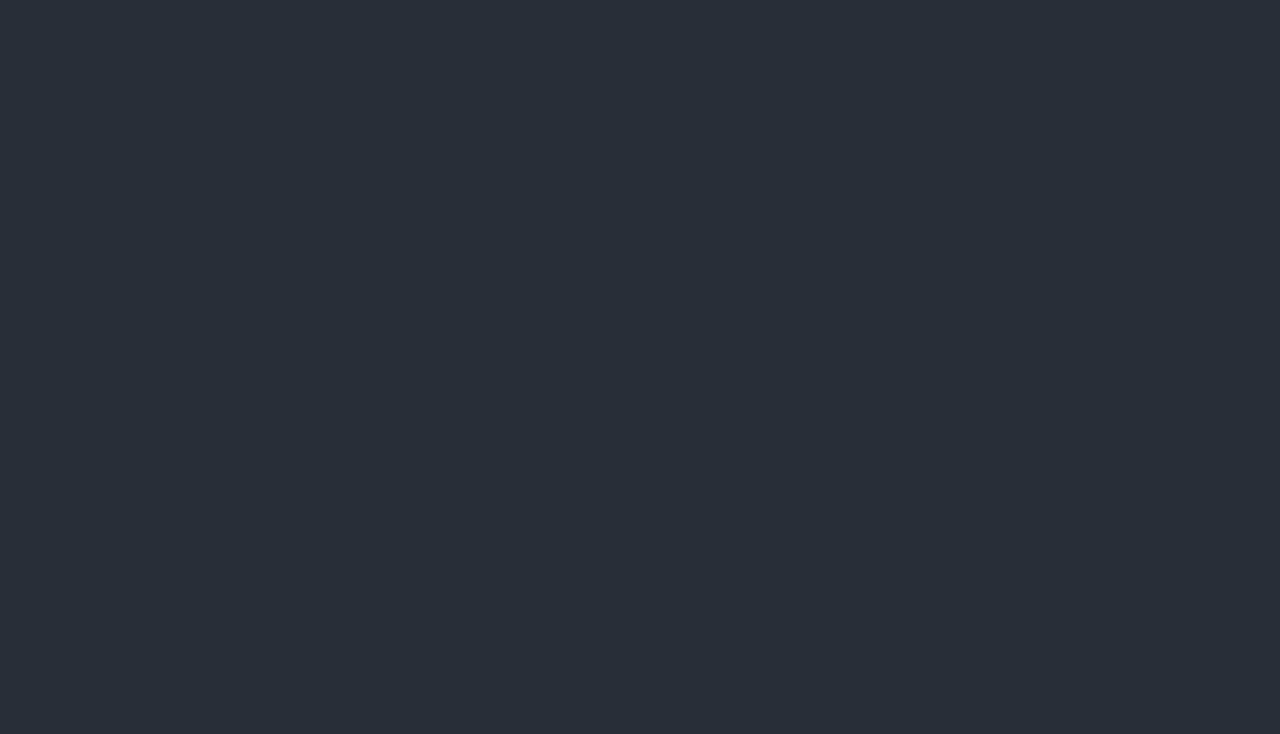
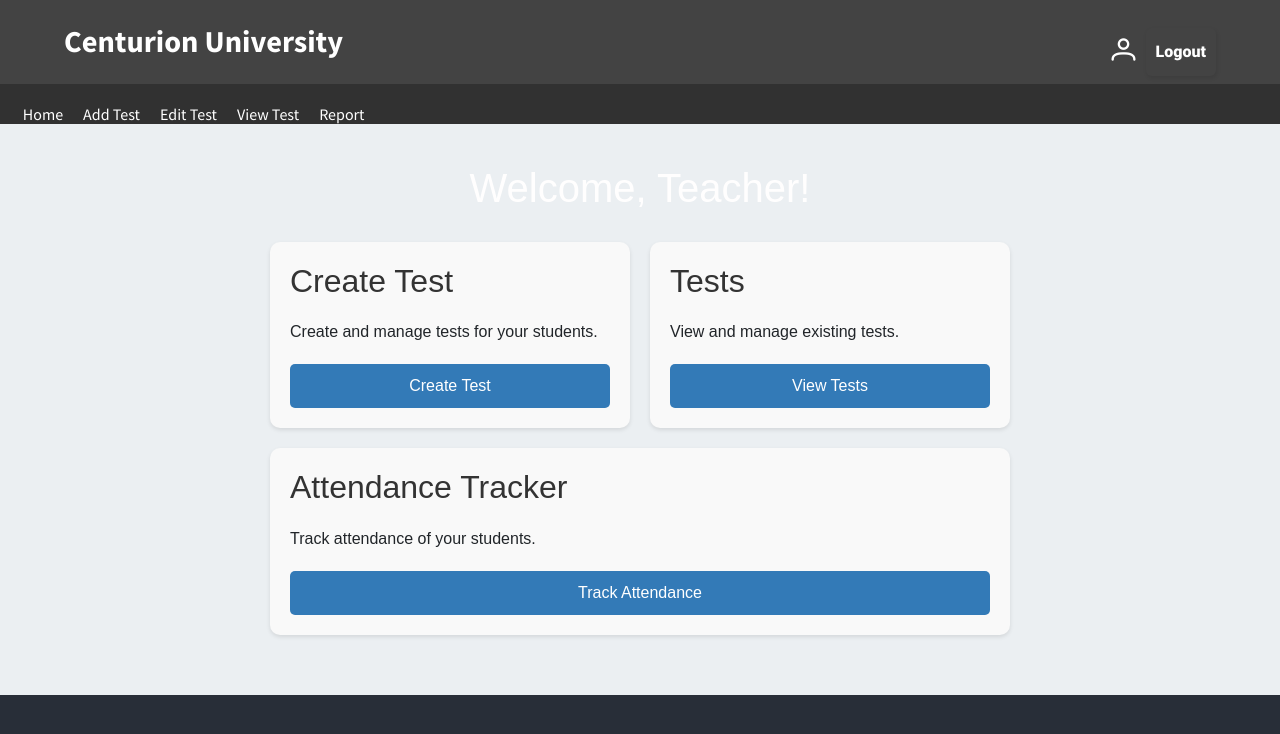
Before and after one commit to Ankit-Dalei/learning_management_system, a React (Create React App) app in the folder Frontend/lms/: page /TeacherDashBoard in a window 1280 px wide. Before the commit this address had no page. Shown: the top 734 px of the page. Built offline with nearby package versions, Linux system fonts and the light colour scheme.

Commit message:
route commit

```diff
--- a/Frontend/lms/package.json
+++ b/Frontend/lms/package.json
@@ -13,6 +13,7 @@
     "@testing-library/react": "^13.4.0",
     "@testing-library/user-event": "^13.5.0",
     "apexcharts": "^3.46.0",
+    "primeicons": "^7.0.0",
     "react": "^18.2.0",
     "react-apexcharts": "^1.4.1",
     "react-dom": "^18.2.0",
--- a/Frontend/lms/src/App.js
+++ b/Frontend/lms/src/App.js
@@ -32,7 +32,9 @@ import HodStudent from "./HodStudent/HodStudent";
 import HodTeacher from "./HodTeacher/HodTeacher";
 import HodProfileTemplate from "./HodProfile/HodProfileTemplate";
 import Out from "./Out";
-
+import TopNavbar from "./Teacher/TopNavbar";
+import TestForm from "./Teacher/TestForm";
+import QuestionForm from "./Teacher/QuestionForm";
 
 function App() {
   const getMode = () => {
@@ -49,24 +51,19 @@ function App() {
         <Routes>
           <Route path="/" element={<Out/>}>
             <Route index element={<Login/>}/>
-             <Route path="/forgotpass" element={<Signup />}></Route>
+            <Route path="/forgotpass" element={<Signup />}></Route>
 
           <Route path="/stdash" element={<HeadNavStudent />}></Route>
           {/* <Route path="/" element={<StudentDash />}></Route> */}
 
           <Route path="/management" element={<Header dark={dark} setMode={setMode} />}>
             <Route index element={<House />} />
-          {/* <Route index path="/management" element={<House />}></Route> */}
-
             <Route path="brancee" element={<Brancee />}></Route>
-
-
             <Route path="course" element={<Course />}></Route>
             <Route path="school" element={<School />}></Route>
             <Route path="teacher" element={<Teacher />}></Route>
             <Route path="student" element={<Student />}></Route>
             <Route path="campus" element={<Campus />}></Route>
-
           {/* add form */}
             <Route path="addschool" element={<AddSchool />}></Route>
             <Route path="addbrance" element={<AddBrance />}></Route>
@@ -81,7 +78,11 @@ function App() {
           </Route>
 
 
-          <Route path="/Dashboard" element={<Dashboard />}></Route>
+          <Route path="/TeacherDashBoard" element={<TopNavbar />}>
+            <Route index element={<Dashboard />} />
+            <Route path="testform" element={<TestForm />}></Route>
+            <Route path="questionform" element={<QuestionForm />} />
+          </Route>
           <Route path="/state" element={<State />} />
           {/* <Route path='/Form' element={<Form/>}/>
       <Route path='/Navbar' element={<Navbar/>}/> */}
--- a/Frontend/lms/src/Teacher/Dashboard.css
+++ b/Frontend/lms/src/Teacher/Dashboard.css
@@ -27,6 +27,15 @@
     margin-top: 0;
   }
    */
+
+   a{
+    color: white;
+    text-decoration: none;
+   }
+   a:hover{
+    color: white;
+    text-decoration: none;
+   }
 
    .dashboard-container {
     font-family: Arial, sans-serif;
--- a/Frontend/lms/src/Teacher/Dashboard.js
+++ b/Frontend/lms/src/Teacher/Dashboard.js
@@ -31,6 +31,7 @@ import React from 'react';
 
 
 import './Dashboard.css';
+import { Link } from 'react-router-dom';
 
 const Dashboard = () => {
   return (
@@ -41,7 +42,7 @@ const Dashboard = () => {
           <h2>Create Test</h2>
           <div className="dashboard-box-content">
             <p>Create and manage tests for your students.</p>
-            <button>Create Test</button>
+            <button><Link to={'testform'}>Create Test</Link></button>
           </div>
         </div>
         <div className="dashboard-box">
--- a/Frontend/lms/src/Teacher/TestForm.js
+++ b/Frontend/lms/src/Teacher/TestForm.js
@@ -1,6 +1,7 @@
 // TestForm.js
 import React, { useState } from 'react';
 import './TestForm.css';
+import { Link } from 'react-router-dom';
 
 const TestForm = () => {
   const [selectedOption, setSelectedOption] = useState(null);
@@ -22,7 +23,7 @@ const TestForm = () => {
             className={`option ${selectedOption === 'multiple-choice' && 'selected'}`}
             onClick={() => setSelectedOption('multiple-choice')}
           >
-            <span>Multiple Choice Question Test</span>
+            <span><Link to={'/TeacherDashBoard/questionform'}>Multiple Choice Question Test</Link></span>
           </div>
           <div
             className={`option ${selectedOption === 'coding' && 'selected'}`}
--- a/Frontend/lms/src/Teacher/TopNavbar.css
+++ b/Frontend/lms/src/Teacher/TopNavbar.css
@@ -124,7 +124,15 @@
   height: max-content;
   background-color: transparent;
 }
+.option-button a {
+  color: white;
+  text-decoration: none; /* Remove underline */
+}
 
+.option-button a:hover {
+  /* Optional: Add hover effect */
+  text-decoration:none;
+}
 
 /* Responsive styles */
 @media screen and (max-width: 768px) {
--- a/Frontend/lms/src/Teacher/TopNavbar.js
+++ b/Frontend/lms/src/Teacher/TopNavbar.js
@@ -1,6 +1,7 @@
 import React, { useState } from 'react';
 import './TopNavbar.css';
-// import 'primeicons/primeicons.css';
+import 'primeicons/primeicons.css';
+import { Link, Outlet } from 'react-router-dom'
 
 function TopNavbar() {
   const [profileDropdownVisible, setProfileDropdownVisible] = useState(false);
@@ -25,15 +26,17 @@ function TopNavbar() {
       </nav>
       <div className='low'>
         <div className="left">
-          <button className='option-button'>Home</button>
-          <button className='option-button'>Add Test</button>
-          <button className='option-button'>Edit Test</button>
-          <button className='option-button'>View Test</button>
-          <button className='option-button'>Report</button>
+          <button className='option-button'><Link to={'/TeacherDashBoard'}>Home</Link></button>
+          <button className='option-button'><Link to={'testform'}>Add Test</Link></button>
+          <button className='option-button'><Link to={''}>Edit Test</Link></button>
+          <button className='option-button'><Link to={''}>View Test</Link></button>
+          <button className='option-button'><Link to={''}>Report</Link></button>
         </div>
         <div className="right"></div>
       </div>
+      <Outlet/>
     </div>
+
   );
 }
 
```
Also changed, not shown: 1 other file (tests, documents, lock files or other folders).
